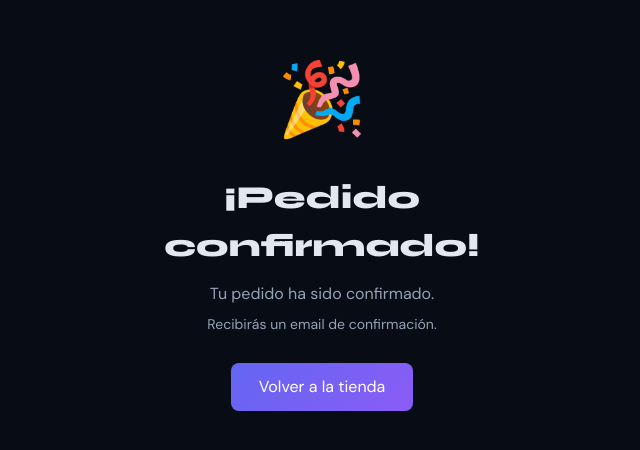
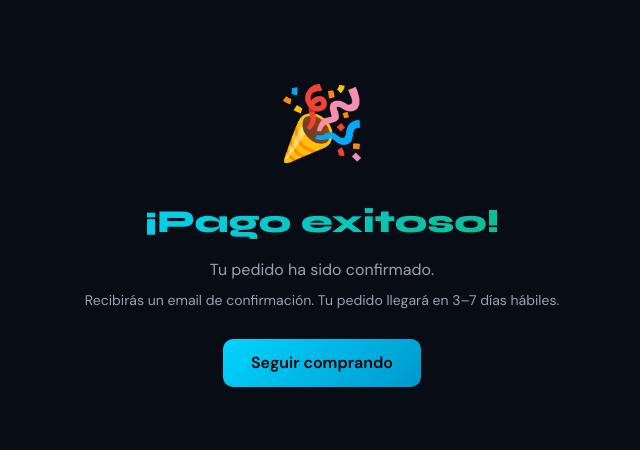
Before and after one commit to ervinhernandez1995-star/dropship-store-pro, a Next.js app: page /gracias in a window 1280 px wide. Shown: the part 172-622 px from the top of the page, without its empty margins (318-958 px from the left). Built offline with nearby package versions, Linux system fonts and the light colour scheme; no server answers.

Commit message:
Update page.tsx

```diff
--- a/src/app/gracias/page.tsx
+++ b/src/app/gracias/page.tsx
@@ -1,42 +1,28 @@
 'use client'
-
+import { Suspense } from 'react'
 import { useSearchParams } from 'next/navigation'
 
-export const dynamic = "force-dynamic"
-
-export default function GraciasPage() {
-
+function GraciasContent() {
   const params = useSearchParams()
   const order = params.get('order')
-
   return (
-    <div style={{ minHeight: '100vh', background: 'var(--bg)', display: 'flex', alignItems: 'center', justifyContent: 'center' }}>
+    <div style={{ minHeight: '100vh', background: 'var(--bg)', display: 'flex', alignItems: 'center', justifyContent: 'center', padding: 20 }}>
       <div style={{ textAlign: 'center', maxWidth: 480 }}>
         <div style={{ fontSize: 72, marginBottom: 20 }}>🎉</div>
-
-        <h1 style={{ fontFamily: 'Syne, sans-serif', fontSize: 32, fontWeight: 800, marginBottom: 12 }}>
-          ¡Pedido confirmado!
-        </h1>
-
-        <p style={{ color: 'var(--text2)', fontSize: 16, marginBottom: 8 }}>
-          Tu pedido ha sido confirmado.
-        </p>
-
-        {order && (
-          <p style={{ color: 'var(--accent)', fontWeight: 700, marginBottom: 24 }}>
-            Número de orden: {order}
-          </p>
-        )}
-
-        <p style={{ color: 'var(--text2)', fontSize: 14, marginBottom: 28 }}>
-          Recibirás un email de confirmación.
-        </p>
-
-        <a href="/tienda" style={{ display: 'inline-block', padding: '12px 28px', background: 'linear-gradient(135deg,#6366f1,#8b5cf6)', color: 'white', borderRadius: 8 }}>
-          Volver a la tienda
-        </a>
-
+        <h1 style={{ fontFamily: 'Syne, sans-serif', fontSize: 32, fontWeight: 800, marginBottom: 12, background: 'linear-gradient(135deg,#00d4ff,#10b981)', WebkitBackgroundClip: 'text', WebkitTextFillColor: 'transparent' }}>¡Pago exitoso!</h1>
+        <p style={{ color: 'var(--text2)', fontSize: 16, marginBottom: 8 }}>Tu pedido ha sido confirmado.</p>
+        {order && <p style={{ color: 'var(--accent)', fontWeight: 700, marginBottom: 24 }}>Número de orden: {order}</p>}
+        <p style={{ color: 'var(--text2)', fontSize: 14, marginBottom: 28 }}>Recibirás un email de confirmación. Tu pedido llegará en 3–7 días hábiles.</p>
+        <a href="/tienda" style={{ display: 'inline-block', padding: '12px 28px', background: 'linear-gradient(135deg,#00d4ff,#0099cc)', color: '#000', borderRadius: 10, fontWeight: 700, textDecoration: 'none', fontSize: 16 }}>Seguir comprando</a>
       </div>
     </div>
   )
 }
+
+export default function GraciasPage() {
+  return (
+    <Suspense fallback={<div style={{ minHeight: '100vh', background: 'var(--bg)', display: 'flex', alignItems: 'center', justifyContent: 'center', color: 'var(--text2)', fontSize: 18 }}>Cargando...</div>}>
+      <GraciasContent />
+    </Suspense>
+  )
+}
```
